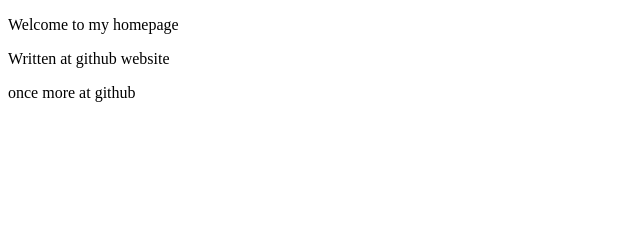
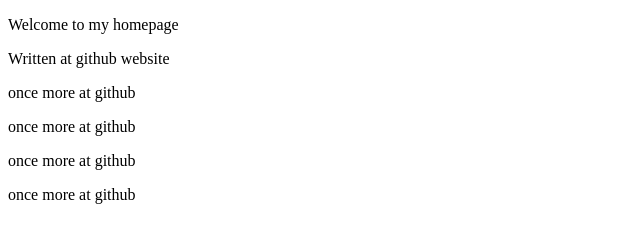
Before and after one commit to slowwalker77/my-stie, a plain HTML site: page index.html in a window 1280 px wide. Shown: the whole page, without its empty margins (0-640 px from the left). Drawn offline with Linux system fonts and the light colour scheme.

Commit message:
test
function

```diff
--- a/index.html
+++ b/index.html
@@ -7,6 +7,9 @@
 <body>
     <P>Welcome to my homepage</P>
     <P>Written at github website</P>
+    <p>once more at github</p>    <p>once more at github</p>
     <p>once more at github</p>
+    <p>once more at github</p>
+
 </body>
 </html>
```
Also changed, not shown: 1 other file.
